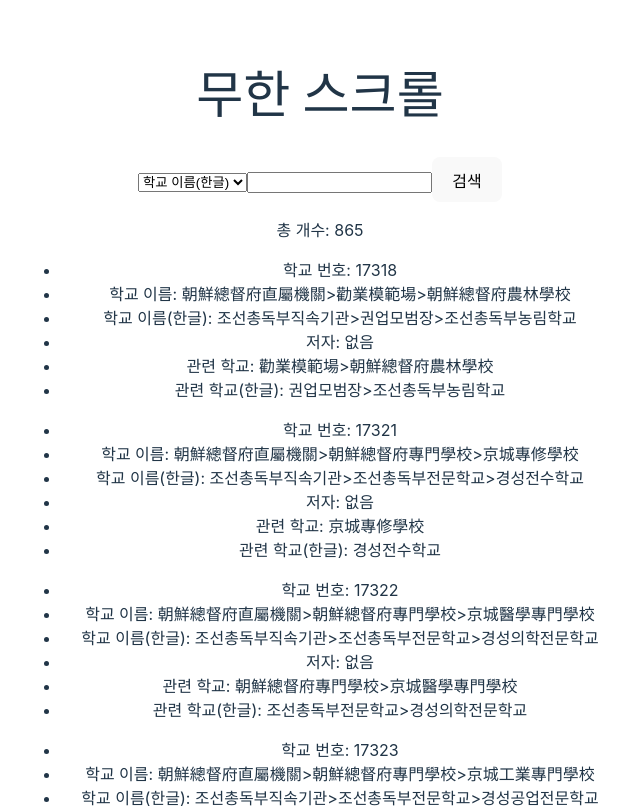
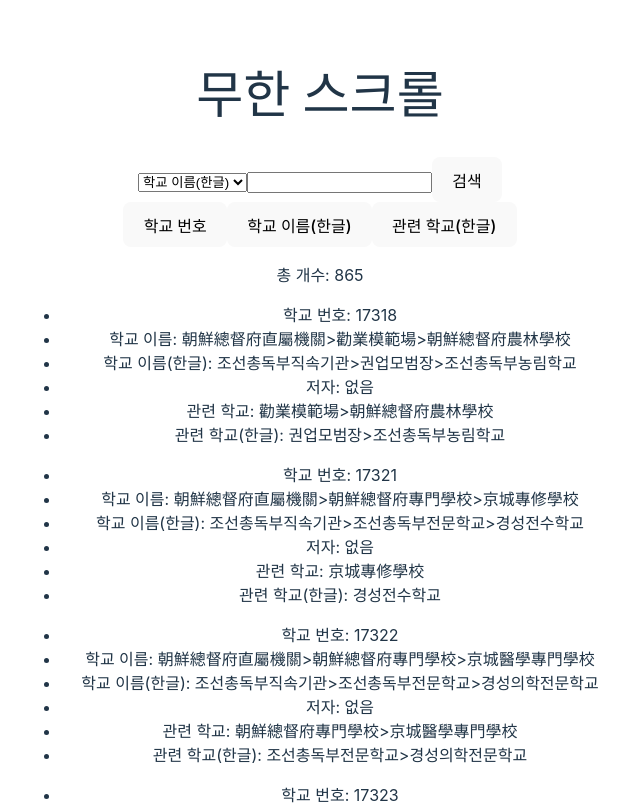
Before and after one commit to Ape07Park/data-test, a React (Vite) app: page /scroll in a window 1280 px wide. Shown: the top 808 px of the page, without its empty margins (320-960 px from the left). Built offline with nearby package versions, Linux system fonts and the light colour scheme; data requests are answered from the project's data file.

Commit message:
정렬 구현 중

```diff
--- a/src/components/SearchStudy.jsx
+++ b/src/components/SearchStudy.jsx
@@ -2,12 +2,12 @@ import { useRef } from "react";
 
 export default function SearchStudy({ onSearch }) {
 
-    // 검색어, 검색 버튼, 검색어 넘기기
-
-    // input의 값을 가져오기
+    // 정렬 기준 선택 - 정렬 기준 넘기기 - 기준에 맞게 정렬하기
 
     const term = useRef('');
     const type = useRef('toc_title_ko');
+    const sortType = useRef('toc_id');
+    const isDesc = useRef('false');
 
     const handleTerm = (e) => {
         term.current = e.target.value
@@ -21,12 +21,17 @@ export default function SearchStudy({ onSearch }) {
 
     const handleKeyDown = (event) => {
         if (event.key === 'Enter') {
-            handleSearch()
+            handleSearch();
         }
     };
 
     const handleType = (e) => {
         type.current = e.target.value;
+    }
+
+    // 정렬 타입을 따로 하는 것이 좋을까? 아니면 같이 handleSearch에 넣는 것이 좋을까?
+    const handleSort = (e) => {
+        sortType.current = e.target.value;
     }
 
     return (
@@ -36,8 +41,14 @@ export default function SearchStudy({ onSearch }) {
                 <option value="related_schools">관련 학교(한글)</option>
             </select>
 
-            <input type="text" onChange={handleTerm} onKeyDown={handleKeyDown}/>
+            <input type="text" onChange={handleTerm} onKeyDown={handleKeyDown} />
             <button onClick={handleSearch}>검색</button>
+
+            <div>
+                <button value='toc_id' onClick={handleSort}>학교 번호</button>
+                <button value='toc_title_ko'>학교 이름(한글)</button>
+                <button value='related_schools'>관련 학교(한글)</button>
+            </div>
         </>
     );
 }
--- a/src/pages/Scroll.jsx
+++ b/src/pages/Scroll.jsx
@@ -12,6 +12,8 @@ export default function Scroll() {
     const [hasNextPage, setHasNextPage] = useState(true);
     const observerRef = useRef(null);
     const index = useRef(0);
+    const [sortType, setSortType] = useState('toc_id');
+    const [isDesc, setIsDesc] = useState(false);
 
     useEffect(() => {
         const getData = async () => {
```
